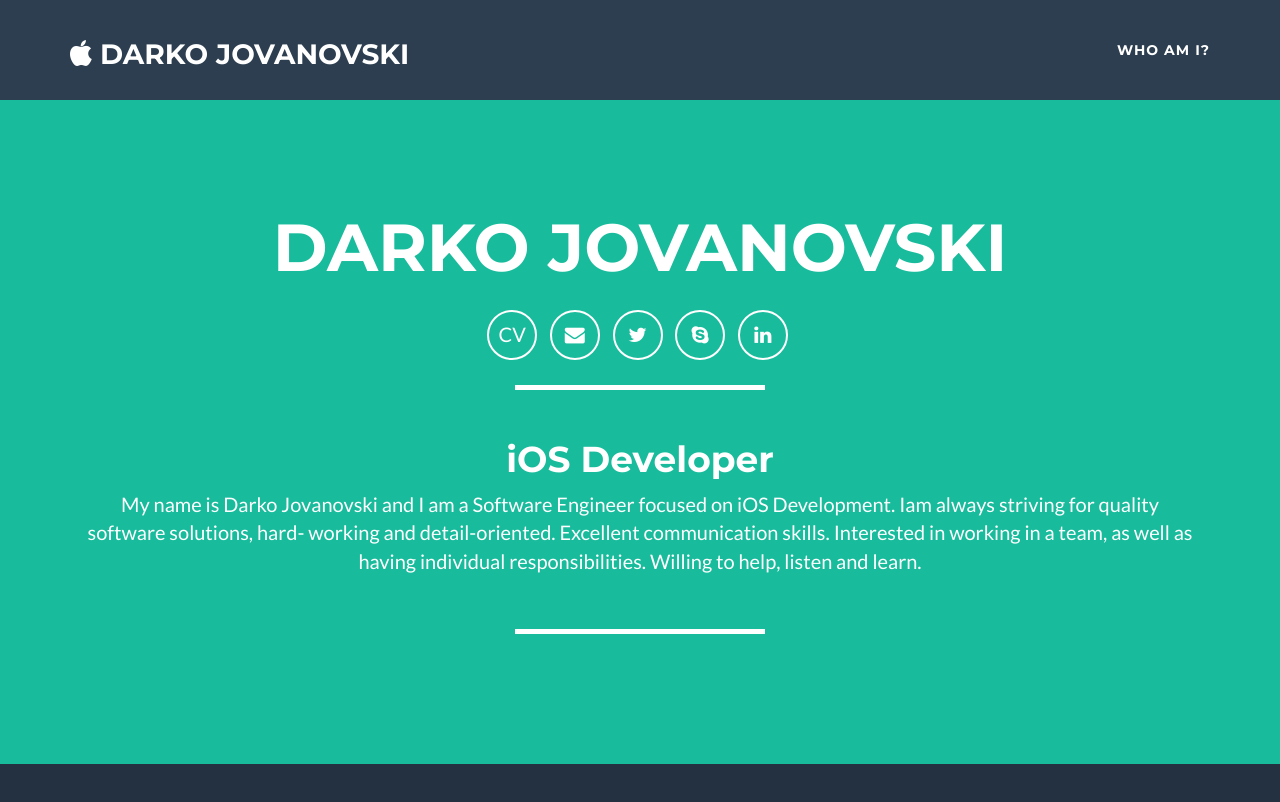
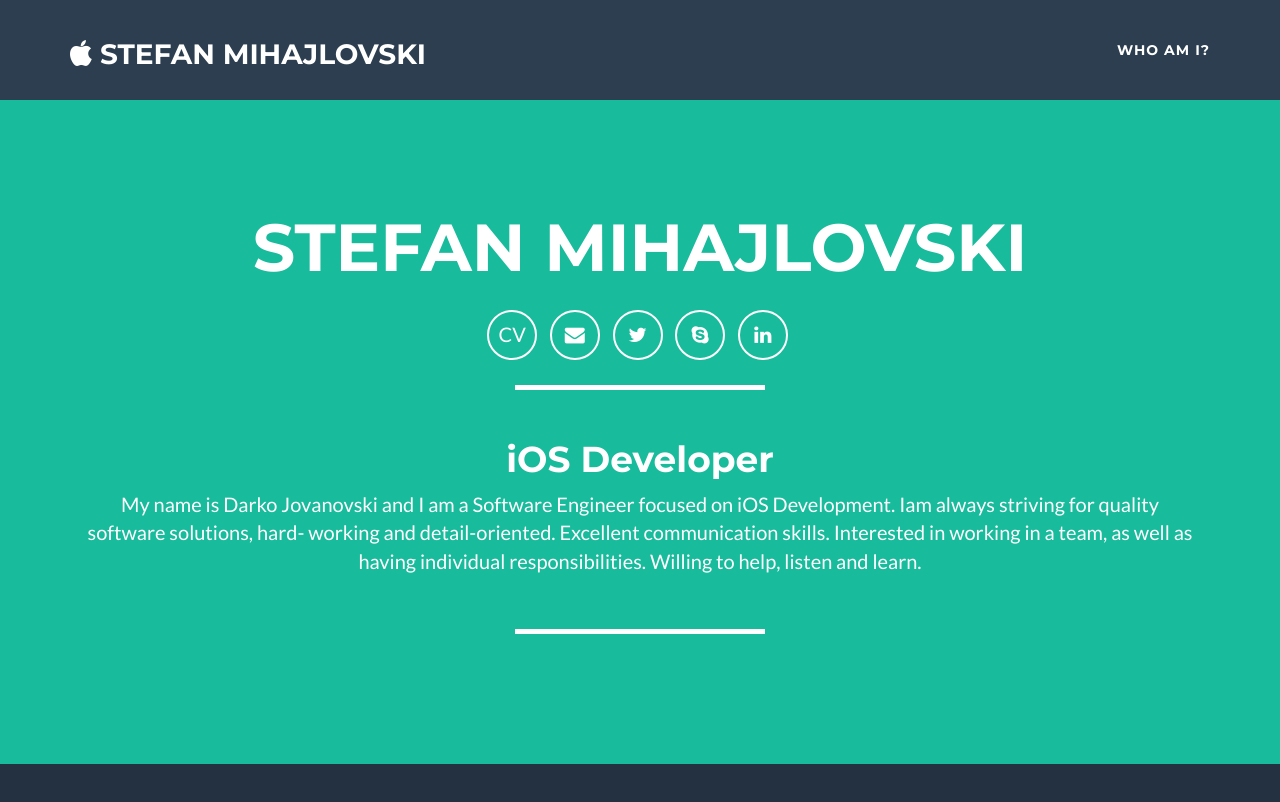
Before and after one commit to smihajlovski/smihajlovski.github.io, a website: page index.html in a window 1280 px wide. Drawn offline with nearby package versions, Linux system fonts and the light colour scheme.

Commit message:
Modified index

```diff
--- a/index.html
+++ b/index.html
@@ -9,7 +9,7 @@
     <meta name="description" content="">
     <meta name="author" content="">
 
-    <title>Darko Jovanovski</title>
+    <title>Stefan Mihajlovski</title>
 
     <!-- Bootstrap Core CSS -->
     <link href="vendor/bootstrap/css/bootstrap.min.css" rel="stylesheet">
@@ -39,7 +39,7 @@
             <!-- Brand and toggle get grouped for better mobile display -->
             <div class="navbar-header page-scroll">
 
-                <a class="navbar-brand" href="#page-top"><i class="fa fa-apple"></i>  Darko Jovanovski </a>
+                <a class="navbar-brand" href="#page-top"><i class="fa fa-apple"></i>  Stefan Mihajlovski </a>
             </div>
 
             <!-- Collect the nav links, forms, and other content for toggling -->
@@ -64,7 +64,7 @@
             <div class="row">
                 <div class="col-lg-12">
                     <div class="intro-text">
-                        <span class="name">Darko Jovanovski</span>
+                        <span class="name">Stefan Mihajlovski</span>
                                 <ul class="list-inline">
                                     <li>
                                         <a href="cv.pdf" class="btn-social btn-outline">CV</a>
```
